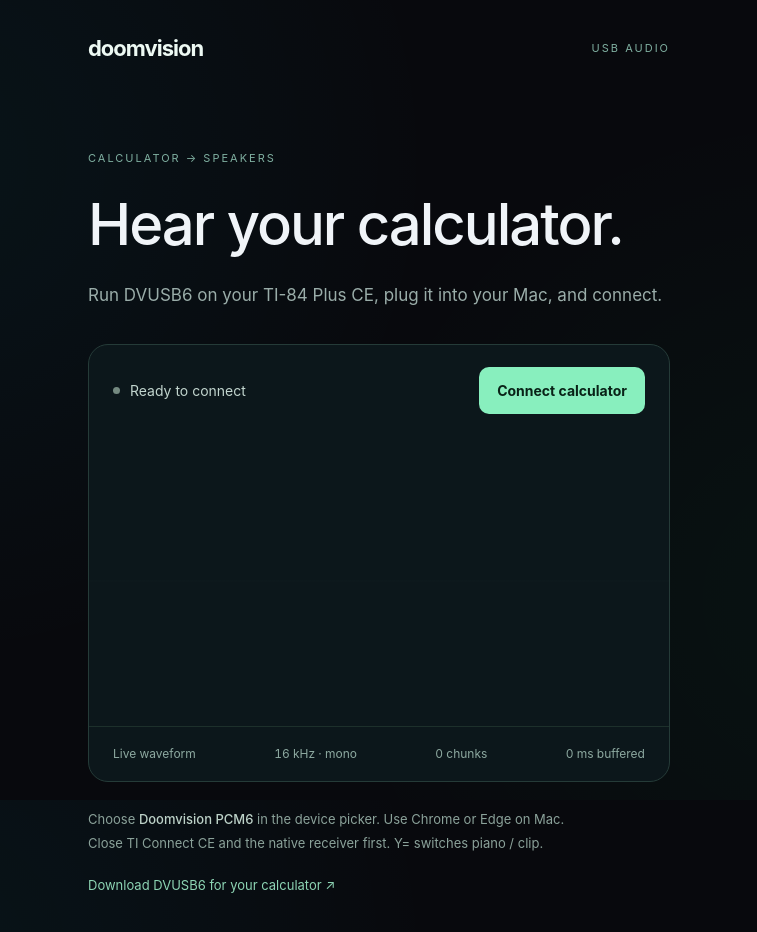
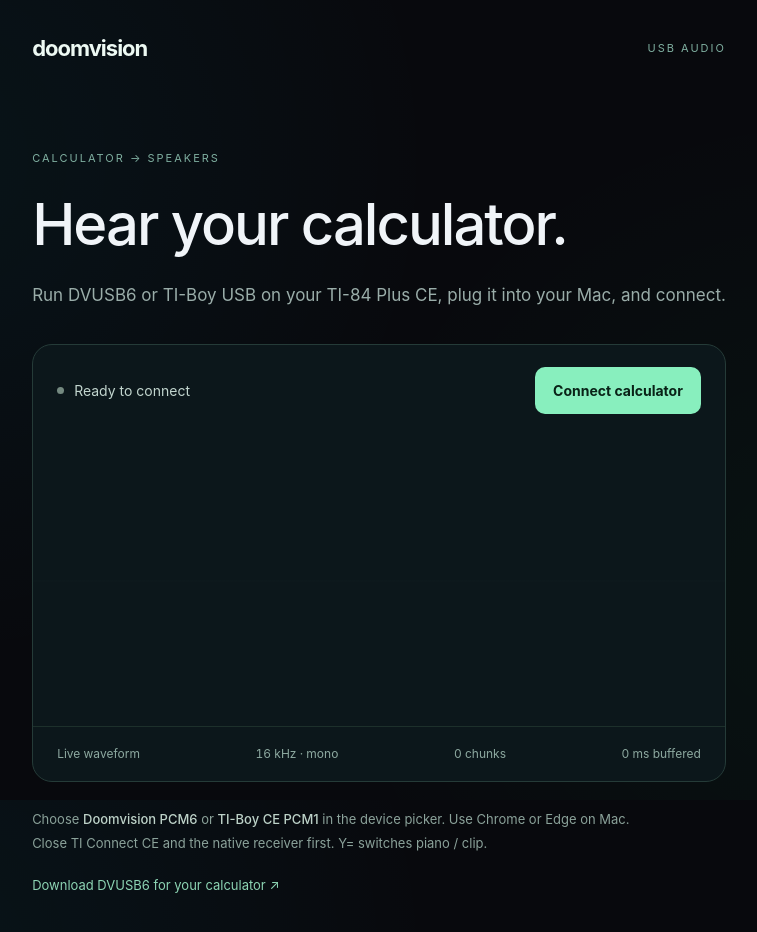
Before and after one commit to e10h/doomvision, a Next.js app: page /usb in a window 1280 px wide. Shown: the top 932 px of the page, without its empty margins (261-1018 px from the left). Built offline with nearby package versions, Linux system fonts and the light colour scheme.

Commit message:
Accept TI-Boy CE Game Boy PCM audio streams

```diff
--- a/scripts/test-usb.mjs
+++ b/scripts/test-usb.mjs
@@ -3,6 +3,7 @@ import {readFileSync} from 'node:fs';
 import vm from 'node:vm';
 import {UsbPcmDecoder} from '../src/lib/usb-pcm.mjs';
 function packet(seq,rate=16000){const bytes=new Uint8Array(272),v=new DataView(bytes.buffer);bytes.set([68,86,85,49]);v.setUint32(4,seq,true);v.setUint32(8,rate,true);v.setUint16(12,128,true);v.setUint16(14,1,true);for(let i=0;i<128;i++)v.setInt16(16+i*2,i*-100,true);return bytes;}
+const gameBoy=packet(9);new DataView(gameBoy.buffer).setUint16(14,4,true);assert.equal(new UsbPcmDecoder().feed(gameBoy)[0].flags,4);
 const decoder=new UsbPcmDecoder(),received=[];
 const bad=packet(1);bad[12]=255;
 for(const byte of new Uint8Array([...bad,...packet(7),...packet(8,8000)]))received.push(...decoder.feed(new Uint8Array([byte])));
--- a/src/app/usb/page.tsx
+++ b/src/app/usb/page.tsx
@@ -43,7 +43,7 @@ export default function UsbReceiver() {
       await resume;
       const device=await chosen;s.device=device;
       if(!s.active){cleanup(s);return;}
-      if(!/^Doomvision PCM[56]$/.test(device.productName??""))throw Error("Run DVUSB6 on the calculator, reconnect its cable, then select Doomvision PCM6.");
+      if(!/^(Doomvision PCM[56]|TI-Boy CE PCM1)$/.test(device.productName??""))throw Error("Run DVUSB6 or TI-Boy USB, reconnect the cable, then select its PCM audio device.");
       setStatus("Opening calculator…");
       await device.open();
       if(!device.configuration)await device.selectConfiguration(1);
@@ -69,7 +69,7 @@ export default function UsbReceiver() {
         for(const packet of decoder.feed(new Uint8Array(result.data.buffer,result.data.byteOffset,result.data.byteLength))){
           if(last===packet.sequence)continue;last=packet.sequence;
           node.port.postMessage({pcm:packet.pcm,rate:packet.rate},[packet.pcm.buffer]);chunks++;
-          if(performance.now()-report>250||chunks===1){setStatus("Streaming audio");setStats(prev=>({...prev,chunks,rate:packet.rate,mode:packet.flags&1?"Piano":packet.flags&2?"Paused":"Rick clip"}));report=performance.now();}
+          if(performance.now()-report>250||chunks===1){setStatus("Streaming audio");setStats(prev=>({...prev,chunks,rate:packet.rate,mode:packet.flags&4?"Game Boy":packet.flags&1?"Piano":packet.flags&2?"Paused":"Rick clip"}));report=performance.now();}
         }
       }
     } catch(e) {
@@ -78,14 +78,14 @@ export default function UsbReceiver() {
   }
   return <main className={styles.page}>
     <header className={styles.header}><Link href="/">doomvision</Link><span>USB AUDIO</span></header>
-    <section className={styles.intro}><div className={styles.eyebrow}>CALCULATOR → SPEAKERS</div><h1>Hear your calculator.</h1><p>Run DVUSB6 on your TI-84 Plus CE, plug it into your Mac, and connect.</p></section>
+    <section className={styles.intro}><div className={styles.eyebrow}>CALCULATOR → SPEAKERS</div><h1>Hear your calculator.</h1><p>Run DVUSB6 or TI-Boy USB on your TI-84 Plus CE, plug it into your Mac, and connect.</p></section>
     <section className={styles.panel}>
       <div className={styles.toolbar}><span role="status"><i className={connected?styles.live:styles.dot}/>{status}</span><button onClick={connected?disconnect:connect} disabled={busy}>{busy?"Connecting…":connected?"Disconnect":"Connect calculator"}</button></div>
       <canvas ref={canvas} className={styles.wave} aria-label="Live waveform of the calculator audio playing through your speakers"/>
       <div className={styles.stats}><span>{connected?stats.mode:"Live waveform"}</span><span>{stats.rate/1000} kHz · mono</span><span>{stats.chunks.toLocaleString()} chunks</span><span>{stats.queued} ms buffered</span></div>
     </section>
     {error&&<p role="alert" className={styles.error}>{error}</p>}
-    <p className={styles.hint}>Choose <strong>Doomvision PCM6</strong> in the device picker. Use Chrome or Edge on Mac.<br/>Close TI Connect CE and the native receiver first. Y= switches piano / clip.</p>
+    <p className={styles.hint}>Choose <strong>Doomvision PCM6</strong> or <strong>TI-Boy CE PCM1</strong> in the device picker. Use Chrome or Edge on Mac.<br/>Close TI Connect CE and the native receiver first. Y= switches piano / clip.</p>
     {connected&&<p className={styles.health}>{stats.underruns} audio underruns · {stats.dropped} dropped samples</p>}
     <a className={styles.download} href="/downloads/DVUSB6.8xp">Download DVUSB6 for your calculator ↗</a>
   </main>;
--- a/src/lib/usb-pcm.mjs
+++ b/src/lib/usb-pcm.mjs
@@ -11,7 +11,7 @@ export class UsbPcmDecoder {
       if (joined.length-offset < 16) break;
       const view = new DataView(joined.buffer, offset);
       const rate = view.getUint32(8, true), count = view.getUint16(12, true), flags = view.getUint16(14, true);
-      if (![8000,16000].includes(rate) || count !== 128 || (flags & ~3)) { offset++; continue; }
+      if (![8000,16000].includes(rate) || count !== 128 || (flags & ~7)) { offset++; continue; }
       if (joined.length-offset < 272) break;
       const pcm = new Float32Array(count);
       for (let i=0;i<count;i++) pcm[i] = view.getInt16(16+i*2,true)/32768;
```
Also changed, not shown: 1 other file (tests, documents, lock files or other folders).
